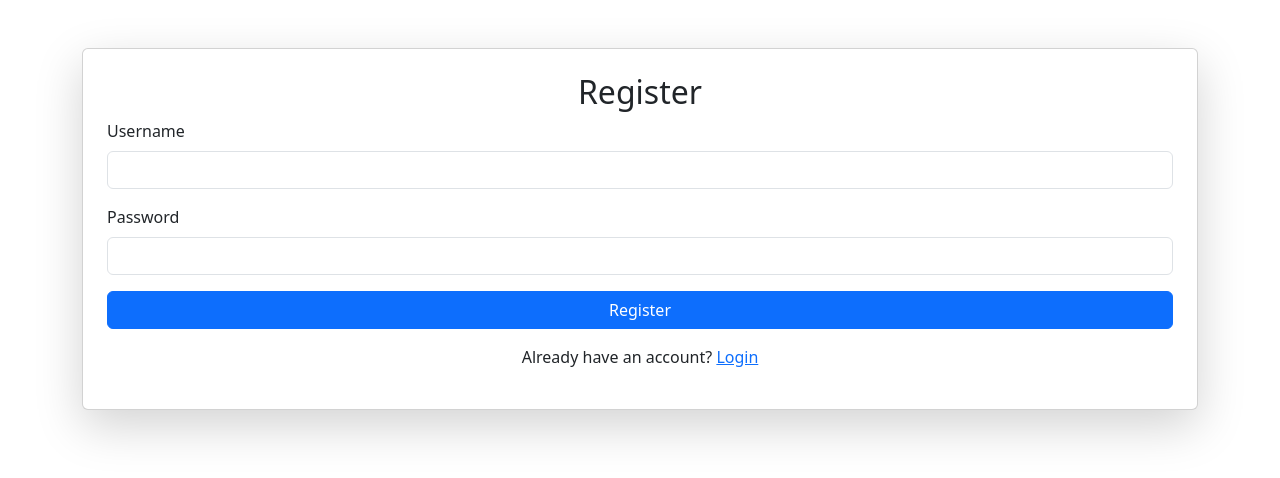
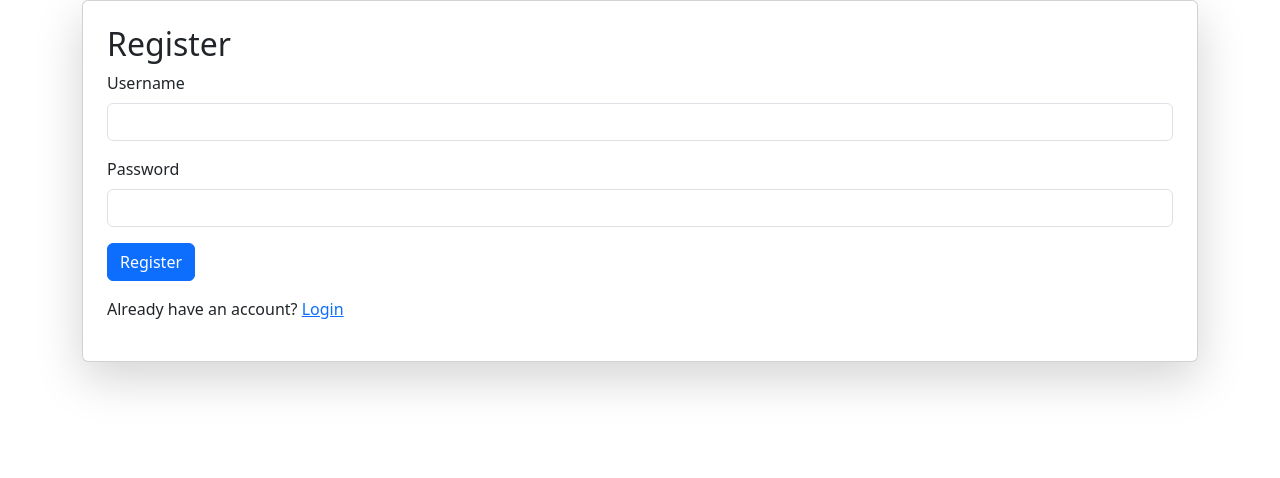
Before and after one commit to sampadapansare/truescreen, a Flask app: page /register in a window 1280 px wide. Shown: the top 478 px of the page. Run offline with Flask 3, Linux system fonts and the light colour scheme.

Commit message:
register.html

```diff
--- a/templates/register.html
+++ b/templates/register.html
@@ -7,9 +7,9 @@
   <link rel="stylesheet" href="{{ url_for('static', filename='style.css') }}">
 </head>
 <body>
-  <div class="container mt-5">
+  <div class="container">
     <div class="card p-4 shadow-lg">
-      <h2 class="text-center">Register</h2>
+      <h2>Register</h2>
 
       <!-- Flash Messages -->
       {% with messages = get_flashed_messages(with_categories=true) %}
@@ -32,8 +32,8 @@
           <label for="password" class="form-label">Password</label>
           <input type="password" id="password" name="password" class="form-control" required>
         </div>
-        <button type="submit" class="btn btn-primary w-100">Register</button>
-        <p class="mt-3 text-center">Already have an account? <a href="{{ url_for('login') }}">Login</a></p>
+        <button type="submit" class="btn btn-primary">Register</button>
+        <p class="mt-3">Already have an account? <a href="{{ url_for('login') }}">Login</a></p>
       </form>
     </div>
   </div>
```
